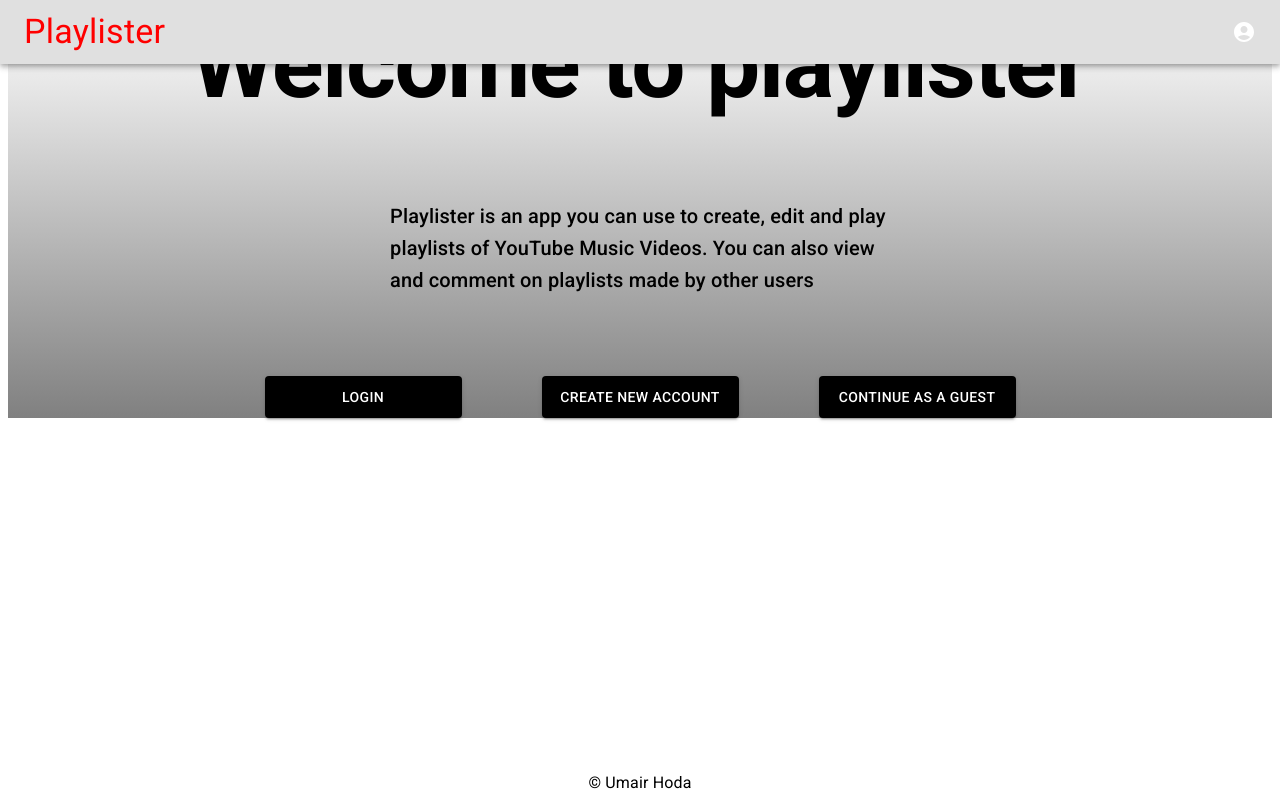
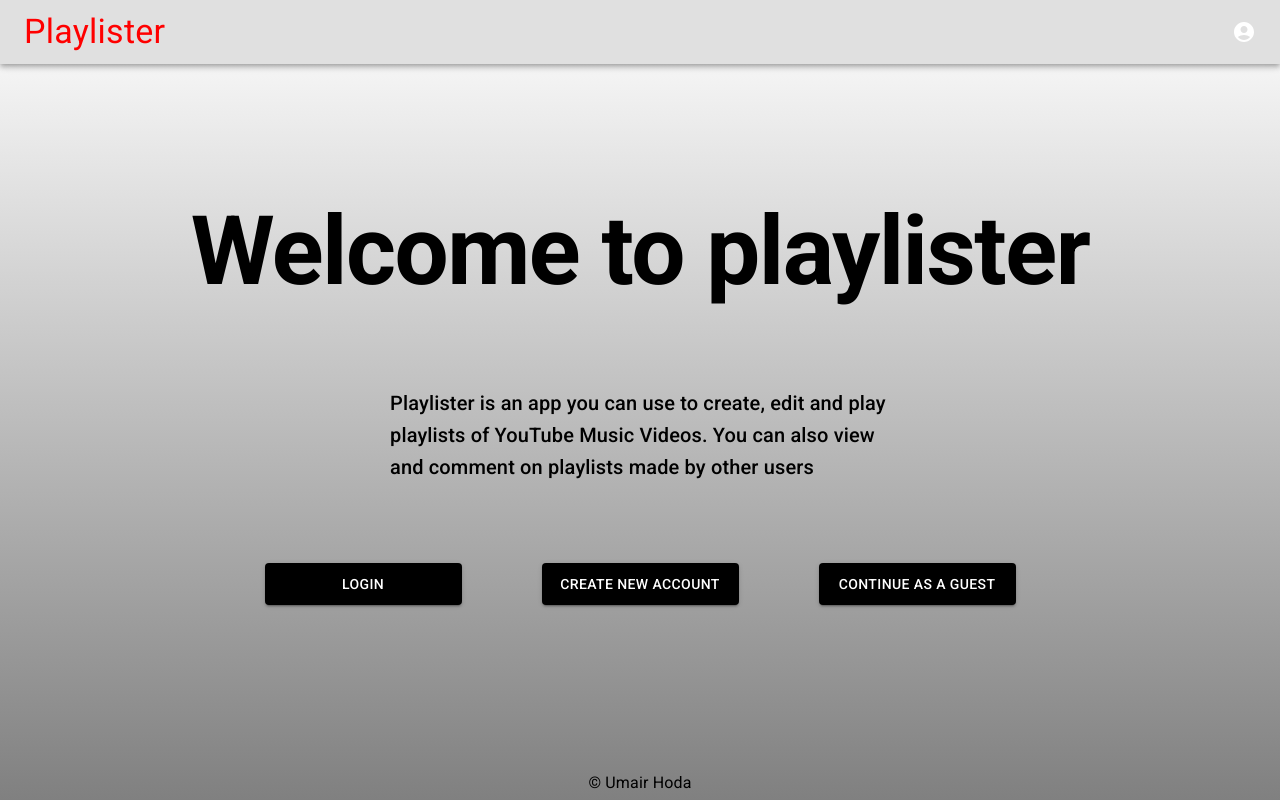
Before and after one commit to Umair-Iqbal-debug/playlister, a React (Create React App) app in the folder client/: page / in a window 1280 px wide. Built offline with nearby package versions, Linux system fonts and the light colour scheme; no server answers.

Commit message:
You can now listen to songs while looking at the comments

```diff
--- a/client/src/App.css
+++ b/client/src/App.css
@@ -5,21 +5,21 @@
   grid-column: span 12;
 }
 
-/* html {
-  height: 100%;
-  width: 100%;
+body {
+  margin: 0;
 }
 
-body {
-  height: 100%;
-  width: 100%;
-} */
+#root {
+  width: 100vw;
+  height: 100vh;
+}
 
 .container {
   display: grid;
   grid-template-columns: repeat(12, 1fr);
   grid-template-rows: 5% 10% 75% 10%;
-  padding: 1em;
+  padding-left: 1em;
+  padding-right: 1em;
   height: 100%;
 }
 
--- a/client/src/components/BasicTabs.js
+++ b/client/src/components/BasicTabs.js
@@ -18,7 +18,7 @@ function TabPanel(props) {
       aria-labelledby={`simple-tab-${index}`}
       {...other}
     >
-      {value === index && (
+      {
         <Card
           elevation={2}
           sx={{
@@ -29,7 +29,7 @@ function TabPanel(props) {
         >
           {children}
         </Card>
-      )}
+      }
     </div>
   );
 }
--- a/client/src/components/HomeScreen.js
+++ b/client/src/components/HomeScreen.js
@@ -37,7 +37,7 @@ function HomeScreen(props) {
       style={{
         width: "100%",
         height: "100%",
-        marginTop: "62px",
+        marginTop: "30px",
         backgroundColor: "#c4c4c4",
         // border: "2px solid red",
       }}
```
